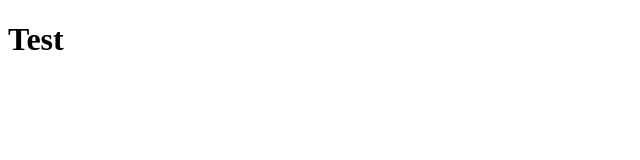
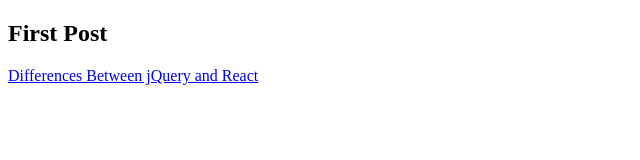
Before and after one commit to jamesrsilvester/blog, a website: page home.html in a window 1280 px wide. Shown: the whole page, without its empty margins (0-640 px from the left). Drawn offline with Linux system fonts and the light colour scheme.

Commit message:
landing page

```diff
--- a/home.html
+++ b/home.html
@@ -6,6 +6,8 @@
     <title>All Blog Posts</title>
   </head>
   <body>
-  <h1>Test</h1>
+  <h2>First Post</h2>
+  <a href="www.jamesrsilvester.com/blog/posts/jquery-react-differences">
+Differences Between jQuery and React</a>
   </body>
 </html>
```
